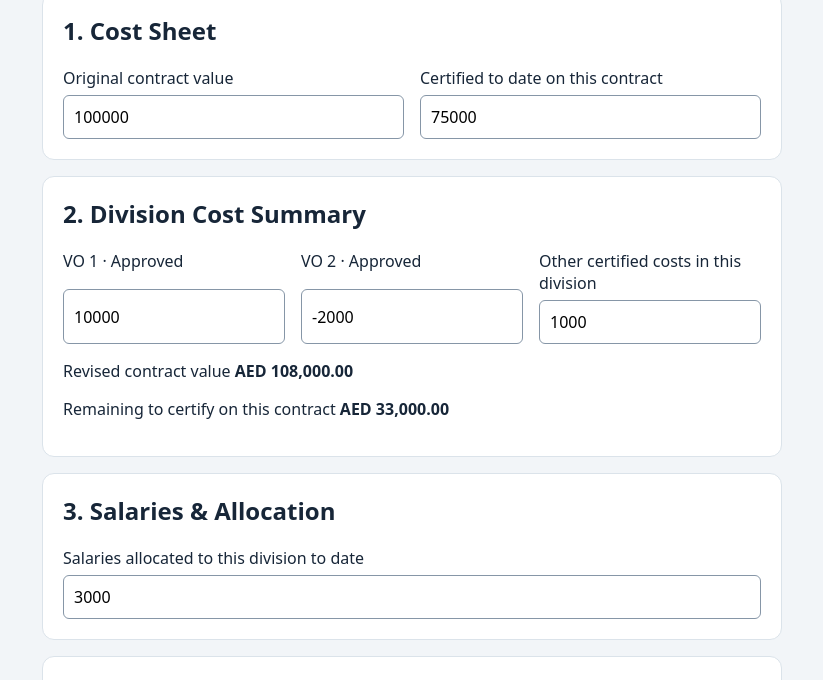
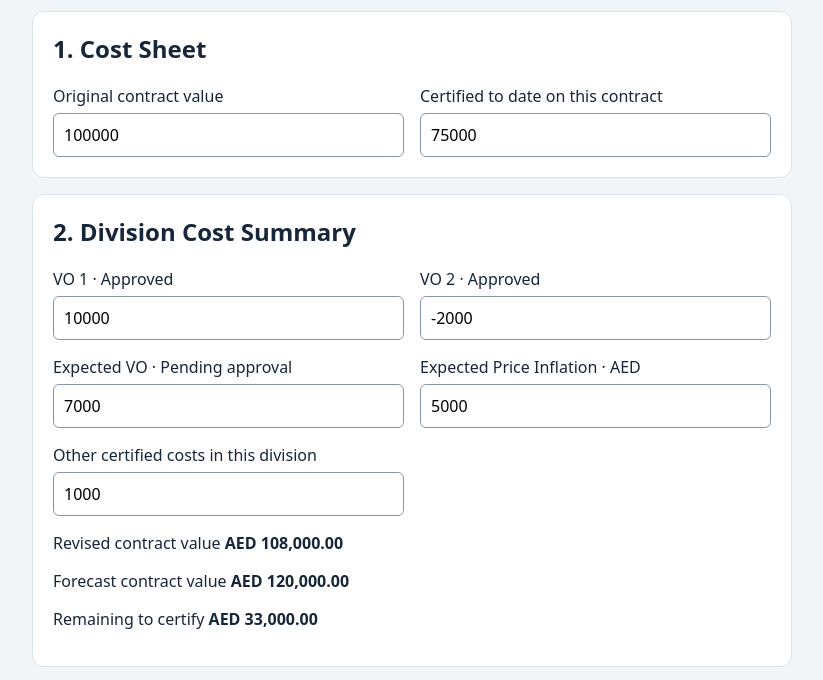
Before and after one commit to MohamadTahawi/Cost-control-demo, a plain HTML site: page index.html in a window 1280 px wide. Shown: the part 133-813 px from the top of the page, without its empty margins (228-1051 px from the left). Drawn offline with Linux system fonts and the light colour scheme.

Commit message:
Update index.html
Add expected vo and infllation

```diff
--- a/index.html
+++ b/index.html
@@ -11,18 +11,18 @@
       color: #172638;
       font: 16px system-ui, sans-serif;
     }
-    main { max-width: 740px; margin: auto; padding: 24px; }
+    main { max-width: 760px; margin: auto; padding: 20px; }
     section {
       background: white;
       padding: 20px;
-      margin: 16px 0;
+      margin-bottom: 16px;
+      border: 1px solid #dbe3ea;
       border-radius: 12px;
-      border: 1px solid #dbe3ea;
     }
-    h1, h2 { margin-top: 0; }
+    h2 { margin-top: 0; }
     .fields {
       display: grid;
-      grid-template-columns: repeat(auto-fit, minmax(220px, 1fr));
+      grid-template-columns: repeat(auto-fit, minmax(min(100%, 240px), 1fr));
       gap: 16px;
     }
     label { display: grid; gap: 6px; }
@@ -66,12 +66,21 @@
         <label>VO 2 · Approved
           <input id="vo2" type="number" step="0.01" value="-2000" required>
         </label>
+        <label>Expected VO · Pending approval
+          <input id="expectedVo" type="number" step="0.01"
+                 value="7000" required>
+        </label>
+        <label>Expected Price Inflation · AED
+          <input id="expectedInflation" type="number" min="0" step="0.01"
+                 value="5000" required>
+        </label>
         <label>Other certified costs in this division
           <input id="other" type="number" step="0.01" value="1000" required>
         </label>
       </div>
       <p>Revised contract value <output id="revised"></output></p>
-      <p>Remaining to certify on this contract <output id="remaining"></output></p>
+      <p>Forecast contract value <output id="forecast"></output></p>
+      <p>Remaining to certify <output id="remaining"></output></p>
     </section>
 
     <section>
@@ -91,16 +100,20 @@
 
   <script>
     const byId = (id) => document.getElementById(id);
-    const fields = ["contract", "certified", "vo1", "vo2", "other", "salary"];
-    const results = ["revised", "remaining", "actual"];
+    const fields = [
+      "contract", "certified", "vo1", "vo2",
+      "expectedVo", "expectedInflation", "other", "salary"
+    ];
+    const results = ["revised", "forecast", "remaining", "actual"];
     const currency = new Intl.NumberFormat("en-AE", {
-      style: "currency", currency: "AED"
+      style: "currency",
+      currency: "AED"
     });
 
-    // Calculate in fils, then format the result in dirhams.
+    // Calculate in fils and display the results in dirhams.
     const fils = (id) => Math.round(byId(id).valueAsNumber * 100);
-    const show = (id, value) => {
-      byId(id).textContent = currency.format(value / 100);
+    const show = (id, amount) => {
+      byId(id).textContent = currency.format(amount / 100);
     };
 
     function update() {
@@ -108,16 +121,18 @@
 
       if (fields.some((id) => !byId(id).validity.valid)) {
         results.forEach((id) => { byId(id).textContent = "—"; });
-        status.textContent = "Enter valid amounts in all fields. Use 0 if unused.";
+        status.textContent = "Enter valid amounts. Use 0 for unused fields.";
         return;
       }
 
+      const certified = fils("certified");
       const revised = fils("contract") + fils("vo1") + fils("vo2");
-      const certified = fils("certified");
+      const forecast = revised + fils("expectedVo") + fils("expectedInflation");
       const remaining = revised - certified;
       const actual = certified + fils("other") + fils("salary");
 
       show("revised", revised);
+      show("forecast", forecast);
       show("remaining", remaining);
       show("actual", actual);
 
```
